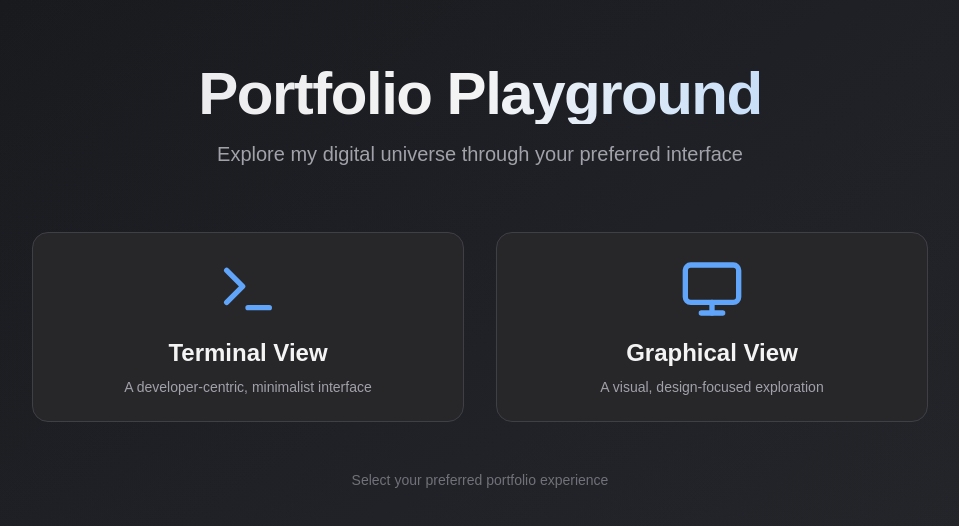
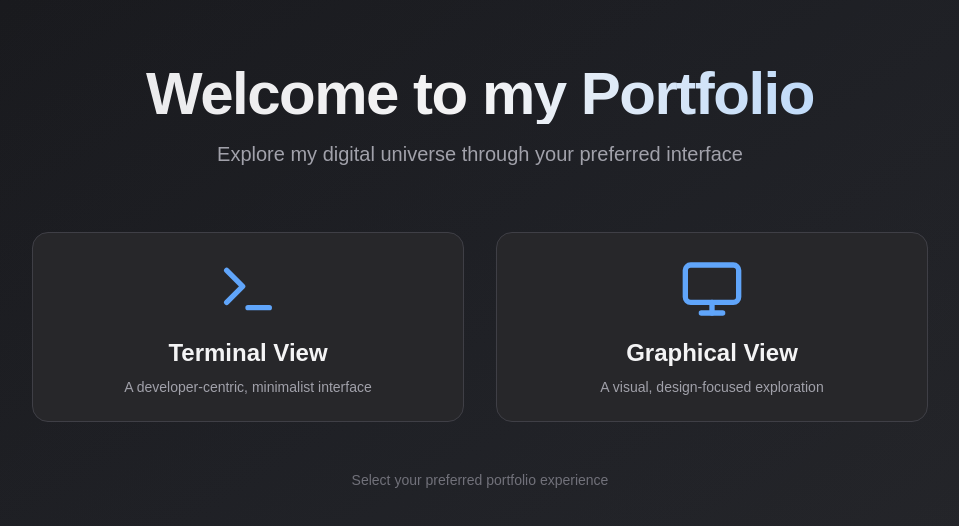
Before and after one commit to adarshkunwar/portfolio-v2, a Next.js app: page / in a window 1280 px wide. Shown: the top 526 px of the page, without its empty margins (160-1119 px from the left). Built offline with nearby package versions, Linux system fonts and the light colour scheme.

Commit message:
chore(landing): change landing text

```diff
--- a/src/app/page.tsx
+++ b/src/app/page.tsx
@@ -17,7 +17,7 @@ const Starter: React.FC = () => {
           className="text-center mb-16"
         >
           <h1 className="text-4xl md:text-6xl font-extrabold tracking-tight bg-clip-text text-transparent bg-gradient-to-r from-zinc-200 via-zinc-100 to-blue-300 mb-4">
-            Portfolio Playground
+            Welcome to my Portfolio
           </h1>
           <p className="text-lg md:text-xl max-w-2xl mx-auto text-zinc-400">
             Explore my digital universe through your preferred interface
--- a/src/app/terminal/page.tsx
+++ b/src/app/terminal/page.tsx
@@ -6,7 +6,7 @@ const Page = () => {
           <div className="text-8xl font-extrabold text-yellow-500 mb-4">
             WORK IN PROGRESS
           </div>
-          <p className="text-2xl text-white mb-8">
+          <div className="text-2xl text-white mb-8">
             This section is currently under construction.
             <div>
               You can check my older version of terminal website at{" "}
@@ -16,7 +16,7 @@ const Page = () => {
                 </span>
               </a>
             </div>
-          </p>
+          </div>
         </div>
       </div>
       <h1>Page</h1>
```
